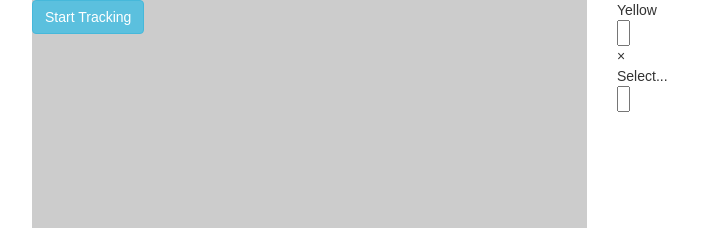
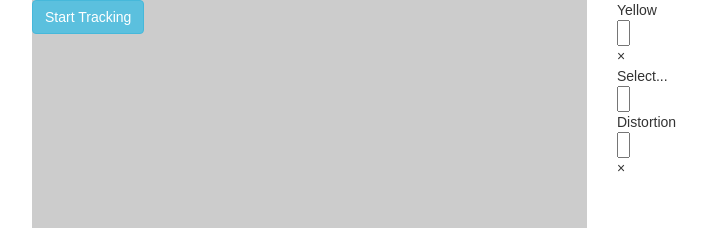
Before and after one commit to Caroisawesome/ColorToSound, a React (Create React App) app in the folder color-music/: page / in a window 1280 px wide. Shown: the top 228 px of the page, without its empty margins (38-745 px from the left). Built offline with nearby package versions, Linux system fonts and the light colour scheme.

Commit message:
selects and options displaying dynamically and updating

```diff
--- a/color-music/src/ControlBox.js
+++ b/color-music/src/ControlBox.js
@@ -1,36 +1,38 @@
 import React, { Component } from 'react';
 import Select from 'react-select';
-import OPTIONS from './controlOptions';
+import OPTIONS from './controlOptions.js';
 
 export default class ControlBox extends Component {
     constructor(props) {
 	super(props);
-
-	this.state = {
-	    colorValue: this.props.color
-	}
-
-	this.colorChangeHandler = () => {};
     }
 
-    getColorOptions() {
-	return Object.keys(OPTIONS.color).map( key => {
-	    return OPTIONS.color[key];
-	});
+    getOptions(field) {
+	const fieldOptions = OPTIONS()[field];
+	return Object.keys(fieldOptions).map( key => fieldOptions[key] );
     }
 
     render() {
-	return (
-		<div>
+	const changeHandler = this.props.controls.changeHandler;
+	const selects = [];
+	const self = this;
 
-	    <Select
-	name="color-field"
-	value="yellow"
-	    options={this.getColorOptions()}
-	    onChange={this.props.colorChangeHandler}/>
+	Object.keys(this.props.controls).forEach( key => {
 
-	    <Select name="" />
-	    </div>
-	)
+	    if (key !== "changeHandler") {
+		selects.push(
+
+			<Select
+		    key={key}
+		    name={`${key}-field`}
+		    value={self.props.controls[key]}
+		    options={self.getOptions(key)}
+		    onChange={val => changeHandler(key, val)}/>
+
+		)
+	    }
+	});
+
+	return <div>{selects}</div>;
     }
 }
--- a/color-music/src/Main.js
+++ b/color-music/src/Main.js
@@ -7,9 +7,24 @@ export default class MainContainer extends Component {
     constructor(props) {
 	super(props)
 
+	const self = this;
 	this.state = {
 	    tracking: false,
+	    controls: [{
+		color: 'yellow',
+		scale: 'cMaj',
+		effect: 'distortion',
+		changeHandler: (field, value) => {
+		    self.changeHandler.call(self, 0, field, value);
+		}
+	    }]
 	}
+    }
+
+    changeHandler(index, field, value) {
+	const controls = this.state.controls;
+	controls[index][field] = value;
+	this.setState({ controls });
     }
 
     getVideoSection() {
@@ -29,7 +44,7 @@ export default class MainContainer extends Component {
 		{ this.getVideoSection() }
 		</div>
 		<div className="col-md-6">
-		<VideoControls />
+		<VideoControls controls={this.state.controls}/>
 		</div>
 	    </div>
 	    </div>
--- a/color-music/src/VideoControls.js
+++ b/color-music/src/VideoControls.js
@@ -4,31 +4,16 @@ import ControlBox from './ControlBox.js';
 export default class VideoControls extends Component {
     constructor(props) {
 	super(props);
-
-	this.state = {
-	    soundCtrls: [{
-		color: 'yellow',
-		scale: 'cMaj',
-		effect: 'distortion'
-	    }]
-	}
     }
 
     soundControlRow(controls, index) {
 	return <div key={index.toString()}>
-	    <ControlBox
-	color={controls.color}
-	colorChangeHandler={this.colorChangeHandler.bind(this)}
-	    />
+	    <ControlBox controls={controls}/>
 	</div>
     }
 
-    colorChangeHandler(val) {
-	this.setState({ color: val});
-    }
-
     render() {
-	const controls = this.state.soundCtrls.map((obj, i) => this.soundControlRow.call(this, obj, i))
+	const controls = this.props.controls.map((obj, i) => this.soundControlRow.call(this, obj, i))
 
 	return <div>{controls}</div>
     }
--- a/color-music/src/controlOptions.js
+++ b/color-music/src/controlOptions.js
@@ -1,4 +1,4 @@
-const OPTIONS = {
+const OPTIONS = () => { return {
 
     color: {
 	blue: { label: "Blue", value: "blue" },
@@ -7,10 +7,10 @@ const OPTIONS = {
     },
 
     effect: {
-	distortion: { label:"Distortion", value: "Distortion"},
-	tremolo: { label:"Tremolo", value: "Tremolo"},
-	phaser: { label:"Phaser", value: "Phaser"},
-	chorus: { label:"Chorus", value: "Chorus"}
+	distortion: { label:"Distortion", value: "distortion"},
+	tremolo: { label:"Tremolo", value: "tremolo"},
+	phaser: { label:"Phaser", value: "phaser"},
+	chorus: { label:"Chorus", value: "chorus"}
     },
 
     scale: {
@@ -19,6 +19,6 @@ const OPTIONS = {
     }
 
     // TODO: octaveRange?  instrument?
-}
+}};
 
 export default OPTIONS;
```
